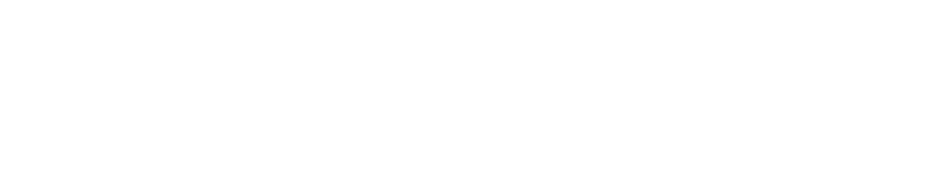
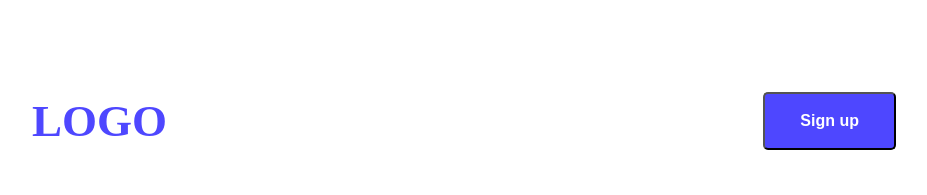
Before and after one commit to shifat230/B12A01-landing-launchpad, a plain HTML site: page index.html in a window 1280 px wide. Shown: the whole page, without its empty margins (176-1103 px from the left). Drawn offline with Linux system fonts and the light colour scheme.

Commit message:
added new things

```diff
--- a/index.html
+++ b/index.html
@@ -4,8 +4,20 @@
     <meta charset="UTF-8">
     <meta name="viewport" content="width=device-width, initial-scale=1.0">
     <title>B12A01-landing-launchpad</title>
+    <link rel="preconnect" href="https://fonts.googleapis.com">
+<link rel="preconnect" href="https://fonts.gstatic.com" crossorigin>
+<link href="https://fonts.googleapis.com/css2?family=Inter:ital,opsz,wght@0,14..32,100..900;1,14..32,100..900&family=Open+Sans:ital,wght@0,300..800;1,300..800&display=swap" rel="stylesheet">
+    <link rel="stylesheet" href="styles/assingment.css">
 </head>
 <body>
+    <nav>
+        <h3 class="nav-title">LOGO</h3>
+        <ul>
+            <li><a href=""><button class="btn-primary">Sign up</button></a></li>
+        </ul>
+    </nav>
+
+
 
 </body>
 </html>
--- /dev/null
+++ b/styles/assingment.css
@@ -0,0 +1,34 @@
+.open-sans-normal {
+  font-family: "Open Sans", sans-serif;
+  font-optical-sizing: auto;
+
+  font-style: normal;
+  font-variation-settings:
+    "wdth" 100;
+}
+
+
+/* nav styles */
+nav{
+    display: flex;
+    align-items: center;
+    justify-content: space-between;
+    margin: 50px 200px;
+}
+.nav-title{
+    color: #4E47FF;
+    font-weight: 800;
+    font-size: 45px;
+
+}
+nav ul li{
+    list-style: none;
+}
+.btn-primary{
+    background-color: #4E47FF;
+    font-weight: bold;
+    font-size: 16px;
+    color: #FFFFFF;
+    padding: 18px 35px;
+    border-radius: 5px;
+}
```
